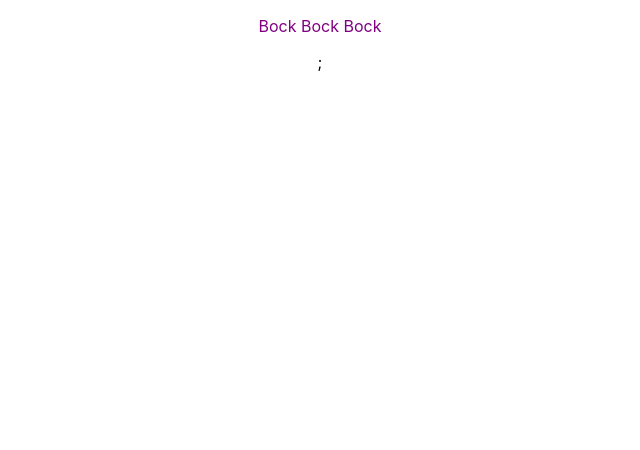
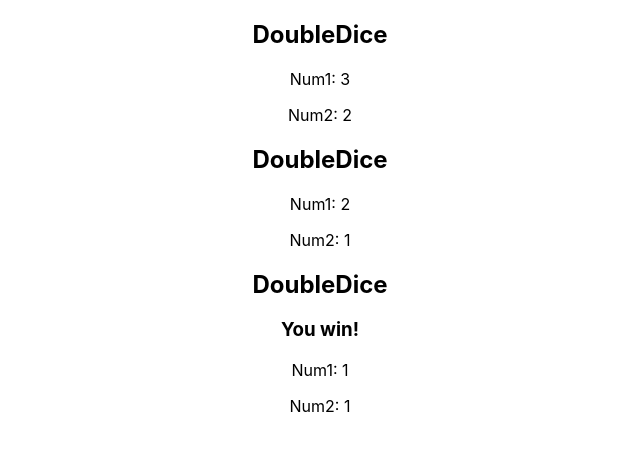
Before and after one commit to wendy174/react-review-app, a React (Create React App) app: page / in a window 1280 px wide. Shown: the top 450 px of the page, without its empty margins (320-960 px from the left). Built offline with nearby package versions, Linux system fonts and the light colour scheme.

Commit message:
conditional

```diff
--- a/src/App.js
+++ b/src/App.js
@@ -1,11 +1,15 @@
 import './App.css';
 import './components/Chicken'
 import Chicken from './components/Chicken';
+import DoubleDice from './components/DoubleDice';
+
 
 function App() {
   return (
     <div className="App">
-      <Chicken/>
+      <DoubleDice/>
+      <DoubleDice/>
+      <DoubleDice/>
     </div>
   );
 }
--- /dev/null
+++ b/src/components/DoubleDice.js
@@ -0,0 +1,14 @@
+export default function DoubleDice(){
+    const num1 = Math.floor(Math.random() * 3) + 1;
+    const num2 = Math.floor(Math.random() * 3) + 1;
+
+    return (
+        <>
+            <h2>DoubleDice</h2>
+            {num1 === num2 && <h3> You win!  </h3>}
+            <p>Num1: {num1}</p>
+            <p>Num2: {num2}</p>
+        </>
+    )
+
+}
```
